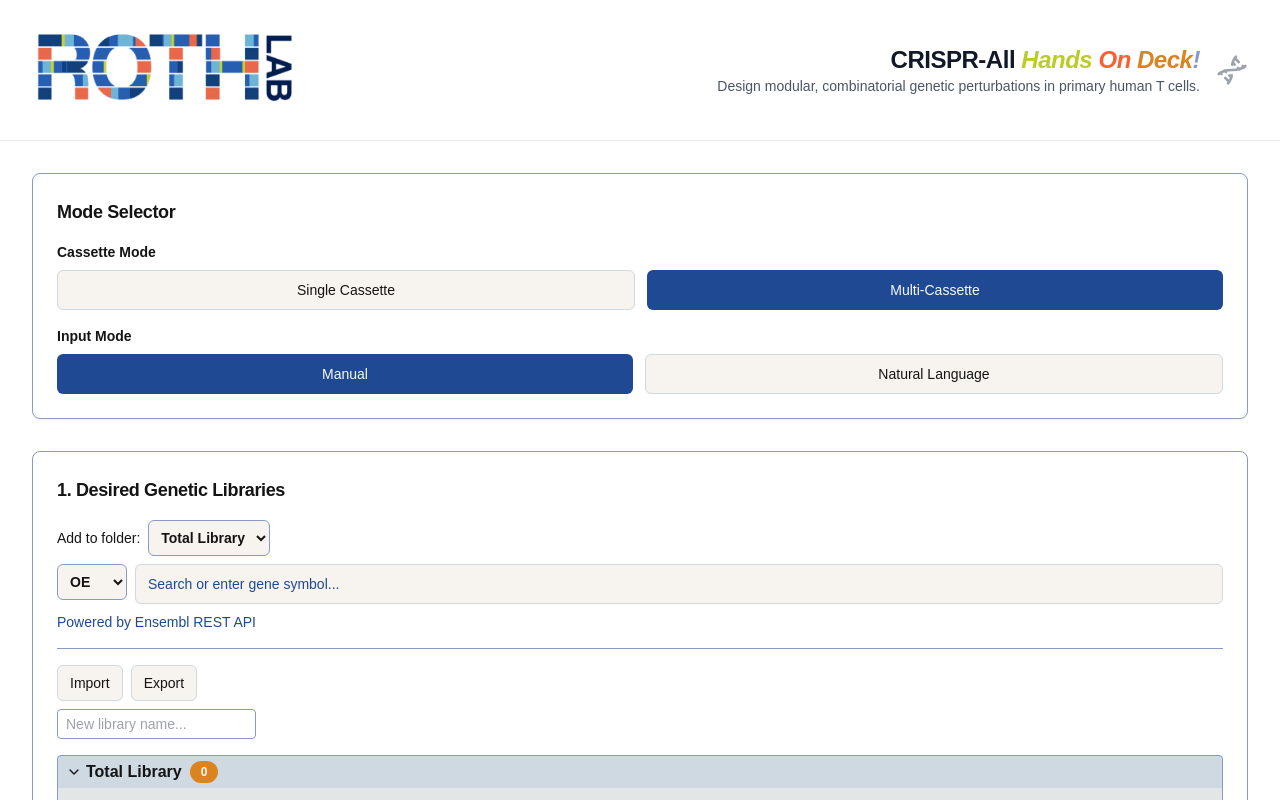
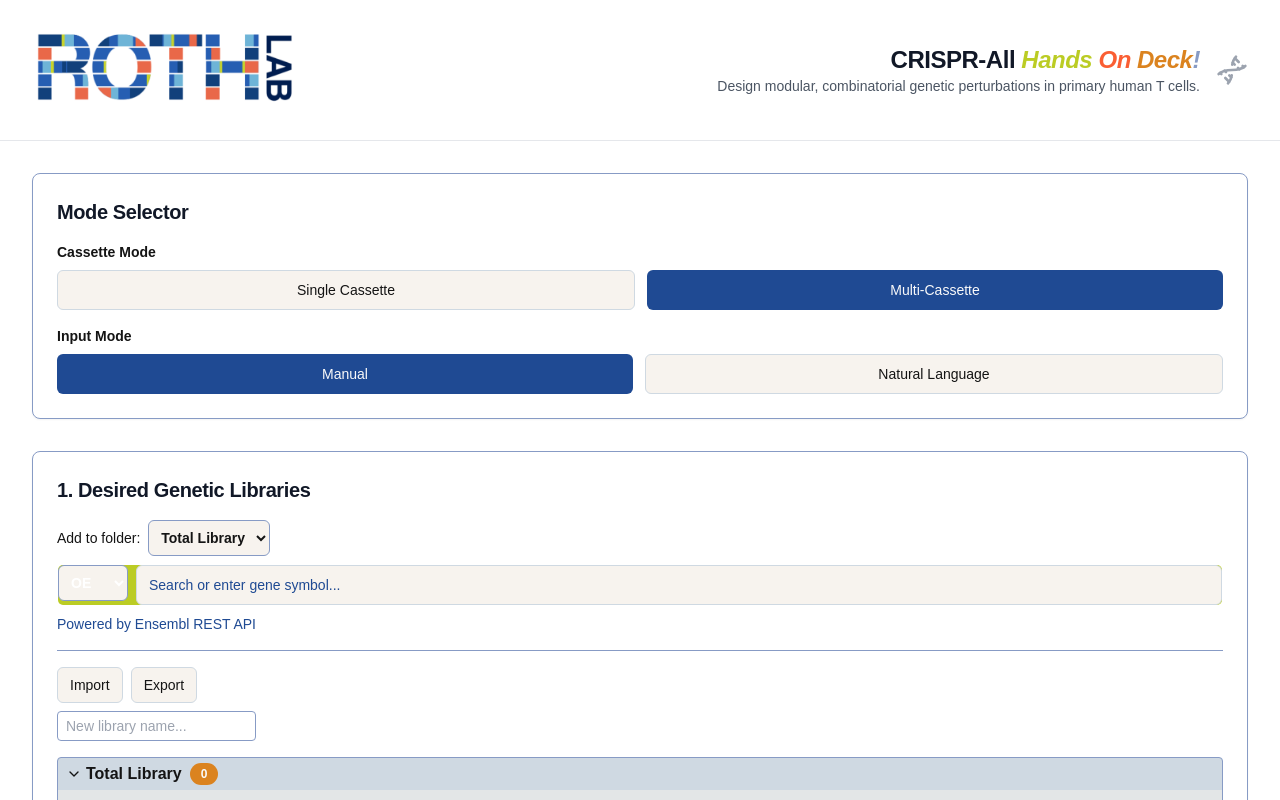
Before and after one commit to Siddheshmittra/CRISPR-All_Hands_On_Deck, a React (Vite) app: page / in a window 1280 px wide. Both pictures are taken after a click on the button "Multi-Cassette". Shown: the top 800 px of the page. Built offline with nearby package versions, Linux system fonts and the light colour scheme; a web font is replaced by a local one.

Commit message:
construct creation

```diff
--- a/src/components/design-lab/construct-layout.tsx
+++ b/src/components/design-lab/construct-layout.tsx
@@ -42,7 +42,7 @@ export const ConstructLayout = ({
   return (
     <Card className="p-6">
       <div className="flex items-center justify-between mb-4">
-        <h2 className="text-lg font-semibold">2. Syntax</h2>
+        <h2 className="text-xl font-bold text-gray-900 dark:text-white">2. Syntax</h2>
         <div className="flex gap-2">
 <Button variant="outline" size="sm" onClick={onReset}>
             <RotateCcw className="h-4 w-4 mr-2" />
--- a/src/components/design-lab/design-mode.tsx
+++ b/src/components/design-lab/design-mode.tsx
@@ -11,7 +11,7 @@ interface DesignModeProps {
 export const DesignMode = ({ cassetteMode, onCassetteModeChange, inputMode, onInputModeChange }: DesignModeProps) => {
   return (
     <Card className="p-6">
-      <h2 className="text-lg font-semibold mb-4">Mode Selector</h2>
+      <h2 className="text-xl font-bold text-gray-900 dark:text-white mb-4">Mode Selector</h2>
       <div className="flex flex-col gap-4">
         <div>
           <span className="block text-sm font-semibold mb-2">Cassette Mode</span>
--- a/src/components/design-lab/final-construct.tsx
+++ b/src/components/design-lab/final-construct.tsx
@@ -219,7 +219,7 @@ export const FinalConstruct = ({ constructModules, barcodeMode = 'internal', onB
   return (
     <Card className="p-6">
       <div className="flex items-center justify-between mb-4">
-        <h2 className="text-lg font-semibold">4. DNA Sequence</h2>
+        <h2 className="text-xl font-bold text-gray-900 dark:text-white">4. DNA Sequence</h2>
         <div className="flex gap-2">
           <Button
             variant="outline"
--- a/src/components/design-lab/library-viewer.tsx
+++ b/src/components/design-lab/library-viewer.tsx
@@ -25,7 +25,7 @@ export function LibraryViewer({ folders, customModules, showTotal = false }: Lib
 
   return (
     <Card className="p-6">
-      <h2 className="text-lg font-semibold mb-4">2. Planned Libraries</h2>
+      <h2 className="text-xl font-bold text-gray-900 dark:text-white mb-4">2. Planned Libraries</h2>
       <div className="space-y-2">
         {visibleFolders.map((folder) => {
           const isOpen = openIds[folder.id] ?? true
--- a/src/components/design-lab/module-selector.tsx
+++ b/src/components/design-lab/module-selector.tsx
@@ -109,6 +109,21 @@ export const ModuleSelector = ({ selectedModules, onModuleSelect, onModuleDesele
   function handleToggleFolder(id: string) {
     setFolders(folders.map(f => f.id === id ? { ...f, open: !f.open } : f))
     setActiveFolderId(id)
+  }
+
+  const getSelectedTypeColorClass = (type: 'overexpression' | 'knockout' | 'knockdown' | 'knockin') => {
+    switch (type) {
+      case 'overexpression':
+        return 'bg-[hsl(66,70%,47%)] text-white border-transparent';
+      case 'knockout':
+        return 'bg-[hsl(13,95%,59%)] text-white border-transparent';
+      case 'knockdown':
+        return 'bg-[hsl(32,75%,49%)] text-white border-transparent';
+      case 'knockin':
+        return 'bg-[hsl(220,35%,65%)] text-foreground border-transparent';
+      default:
+        return '';
+    }
   }
 
   const handleBenchlingLink = async () => {
@@ -736,7 +751,7 @@ export const ModuleSelector = ({ selectedModules, onModuleSelect, onModuleDesele
         </div>
       )}
       <Card className="p-6">
-        <h2 className="text-lg font-semibold mb-4">1. Desired Genetic Libraries</h2>
+        <h2 className="text-xl font-bold text-gray-900 dark:text-white mb-4">1. Desired Genetic Libraries</h2>
 
       {/* Unified Gene Search */}
       <div className="mb-4">
@@ -753,14 +768,14 @@ export const ModuleSelector = ({ selectedModules, onModuleSelect, onModuleDesele
             ))}
           </select>
         </div>
-        <div className="relative">
+        <div className={`relative rounded-md border ${getSelectedTypeColorClass(selectedType) ? 'border-transparent' : 'border-border'} overflow-hidden`}>
           <UnifiedGeneSearch
             onModuleAdd={handleUnifiedModuleAdd}
             placeholder="Search or enter gene symbol..."
             showSelectedModules={false}
             showTypeButtons={false}
             defaultType={selectedType}
-            className=""
+            className={`transition-colors ${getSelectedTypeColorClass(selectedType)}`}
             disabled={addingModule}
           />
           {addingModule && (
--- a/src/components/design-lab/multi-cassette-natural.tsx
+++ b/src/components/design-lab/multi-cassette-natural.tsx
@@ -226,7 +226,7 @@ export function MultiCassetteNatural(props: MultiCassetteNaturalProps) {
   return (
     <Card className="p-6">
       <div className="flex items-center justify-between mb-4">
-        <h2 className="text-lg font-semibold">2. Natural language libraries</h2>
+        <h2 className="text-xl font-bold text-gray-900 dark:text-white">2. Natural language libraries</h2>
         <Dialog open={showImporter} onOpenChange={setShowImporter}>
           <DialogTrigger asChild>
             <Button variant="outline" size="sm">
--- a/src/components/design-lab/multi-cassette-synthetic.tsx
+++ b/src/components/design-lab/multi-cassette-synthetic.tsx
@@ -179,7 +179,7 @@ export function MultiCassetteSynthetic(props: MultiCassetteSyntheticProps) {
 
   return (
     <Card className="p-6">
-      <h2 className="text-lg font-semibold mb-4">3. Natural Language + Synthetic Domains</h2>
+      <h2 className="text-xl font-bold text-gray-900 dark:text-white mb-4">3. Natural Language + Synthetic Domains</h2>
 
       <div className="space-y-4">
         {/* Synthetic Domains Management */}
```
